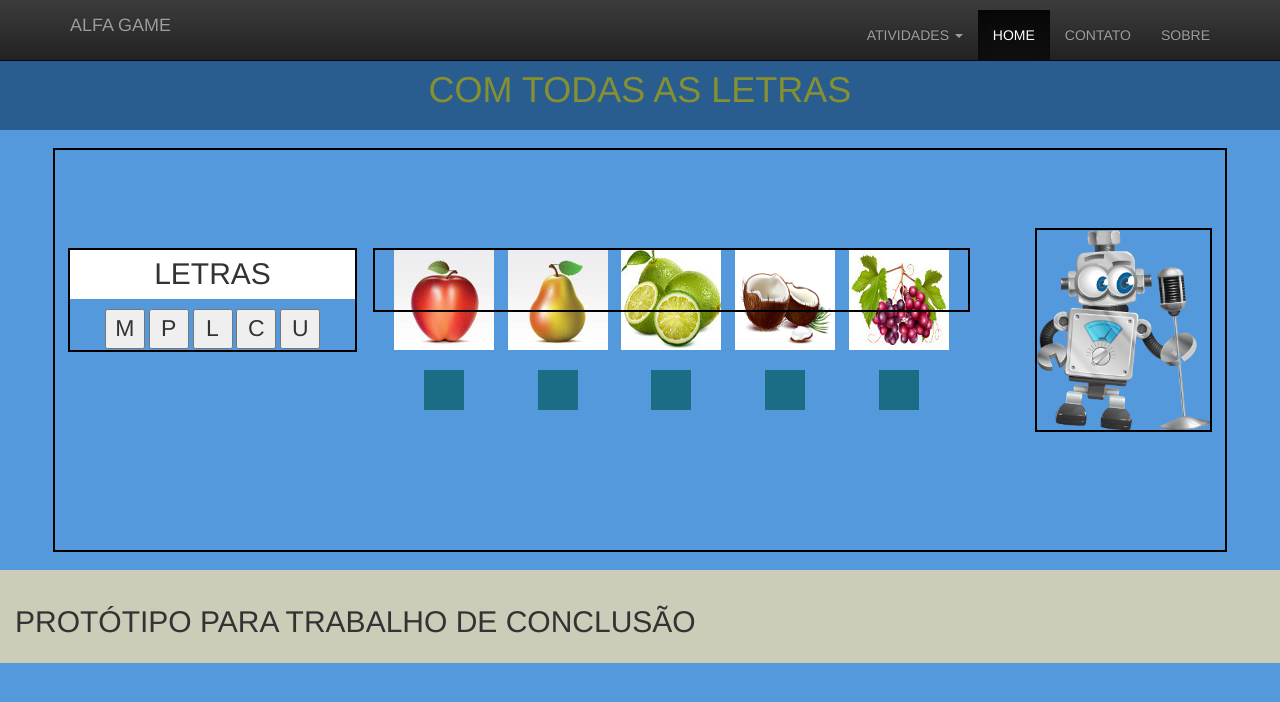
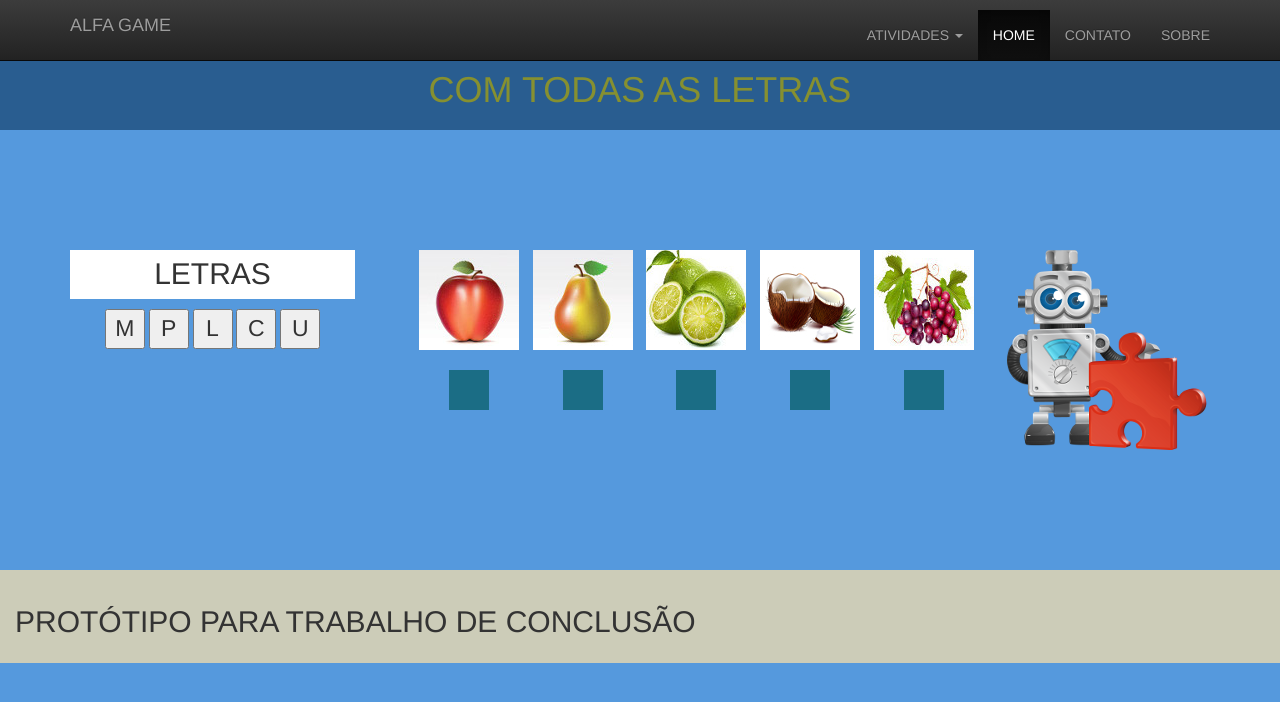
Before and after one commit to fabischoff/alfagame, a PHP site: page /pre-silabico.php in a window 1280 px wide. Shown: the top 702 px of the page. Run offline with PHP 8.4, Linux system fonts and the light colour scheme; some libraries are stand-ins or nearby versions.

Commit message:
novas imagens

```diff
--- a/css/pre-silabico.css
+++ b/css/pre-silabico.css
@@ -6,7 +6,7 @@ section.content {
 .repositorio {
      width: 25%;
      height: 100px;
-     margin:20px 20px 0 0;
+     margin:20px 45px 0 0;
      text-align: center;
 }
 
@@ -63,5 +63,5 @@ section.content {
 .container-robo-ajuda {
      width: auto;
      height: 200px;
-     margin-left: 20px;
+     margin:20px 0 0 ;
 }
--- a/js/pre-silabico.js
+++ b/js/pre-silabico.js
@@ -11,7 +11,7 @@
 //               }
 
 $(document).ready(function () {
-
+    var numeroAcerto = 0;
     $('button').mousedown(function () {
 //                         alert($(this).attr('id'));
         var id = $(this).attr('id');
@@ -36,6 +36,8 @@ $(document).ready(function () {
         revert: true
 
     });
+
+
     $(".largar").droppable({
         drop: function (event, ui) {
             $(this)
@@ -49,19 +51,29 @@ $(document).ready(function () {
             var idDeposito = ($(this).attr('id'));
             var primeiraLetra = idDeposito.substring(0, 1);
 //                              alert(primeiraLetra);
-               if (idArrastado == primeiraLetra) {
+            if (idArrastado === primeiraLetra) {
 //                                 alert('Você acertou!');
+                arrastado.position({of: $(this), my: 'left top', at: 'left top'});
                 $('body').append('<audio src="audio/a.mp3" hidden="true" autoplay="true"></audio>');
-                    arrastado.revert.false;
+                $('#robo-ajuda').attr("src", "img/79-celebrate.png");
+                //                arrastado.revert.false;
+                numeroAcerto++;
+                if (numeroAcerto == 5) {
+                    $('#myModal').modal(
+                            'show'
+                            // $('body').append('<audio src="audio/a.mp3" hidden="true" autoplay="true"></audio>')
+                            );
+                }
+
+                arrastado.revert('false');
+
             } else {
                 alert('Tente novamente!');
+                $(this).css('background', '#EDCEA6');
+                $('#robo-ajuda').attr("src", "img/46-question.png");
 
             }
         }
     });
 
-
-
-
-
 });
--- a/pre-silabico.php
+++ b/pre-silabico.php
@@ -58,7 +58,7 @@
             <section class="cor-fundo-cabecalho cor-texto-cabecalho text-center" id="titulo-principal" >
                 <h1>com todas as letras</h1>
             </section>
-               <section class="container content outline">
+            <section class="container content ">
 
                 <!-- Button trigger modal -->
 
@@ -81,10 +81,8 @@
                     </div>
                 </div>
 
-
-
                 <div class="container-jogo center-block ">
-                         <div class="repositorio  outline pull-left">
+                    <div class="repositorio pull-left">
                         <p>letras</p>
                         <button id="m" class="arrastar maca" >M</button>
                         <button id="p" class="arrastar pera" >P</button>
@@ -93,10 +91,7 @@
                         <button id="u" class="arrastar uva" >U</button>
                     </div>
                     <!--<audio src="audio/a.mp3" type="audio/mpeg" hidden="true" autoplay="true"></audio>-->
-
-
-
-                         <div class="container-imagens  pull-left     outline">
+                    <div class="container-imagens  pull-left">
 
                         <div class="imagem-figura">
                             <img src="img/frutas/1.jpg" title="maca">
@@ -120,35 +115,39 @@
                         </div>
 
                     </div>
-
-
-                         <div class="container-robo-ajuda pull-right outline">
-                              <img src="img/71-singer.png" height="200">
+                    <div class="container-robo-ajuda pull-right">
+                        <img id="robo-ajuda" src="img/53-puzzle.png">
                     </div>
-
-
-
                 </div>
-
-
             </section>
         </main>
 
+        <div class="modal fade" id="myModal" tabindex="-1" role="dialog" aria-labelledby="myModalLabel">
+                    <div class="modal-dialog" role="document">
+                        <div class="modal-content">
+                            <div class="modal-header">
+                                <button type="button" class="close" data-dismiss="modal" aria-label="Close"><span aria-hidden="true">&times;</span></button>
+                                <h4 class="modal-title" id="myModalLabel">instruções</h4>
+                            </div>
+                            <div class="modal-body">
+                                <h1>ouça as instruções</h1>
+                            </div>
+                            <div class="modal-footer">
+                                <button type="button" class="btn btn-default" data-dismiss="modal">Fechar</button>
+                                <button type="button" id="ouvirNovamento" class="btn btn-primary">ouvir novamente</button>
+                            </div>
+                        </div>
+                    </div>
+                </div>
+
         <footer class="rodape ">
             <h2>protótipo para trabalho de conclusão</h2>
-
-
         </footer>
         <script src="ui/jquery-ui.js"></script>
 <!--<script>window.jQuery || document.write('<script src="js/vendor/jquery-1.12.0.min.js"><\/script>')</script>-->
         <script src="js/plugins.js"></script>
         <script src="js/main.js"></script>
         <script src="js/pre-silabico.js"></script>
-
-
-
-
-
         <script src="js/bootstrap.js"></script>
     </body>
 </html>
```
Also changed, not shown: home.php (+3 -5 lines), img/112-shape-12.png (added), img/46-question.png (added), img/47-gears.png (added), img/53-puzzle.png (added), img/54-listen.png (added), img/79-celebrate.png (added), img/82-winner.png (added), img/82-winner_1.png (added), img/slide/103-shape-3.png (added), img/slide/105-shape-5.png (added), img/slide/54-listen.png (added), 2 other files. Lines whose indentation alone changed are shown as unchanged.
